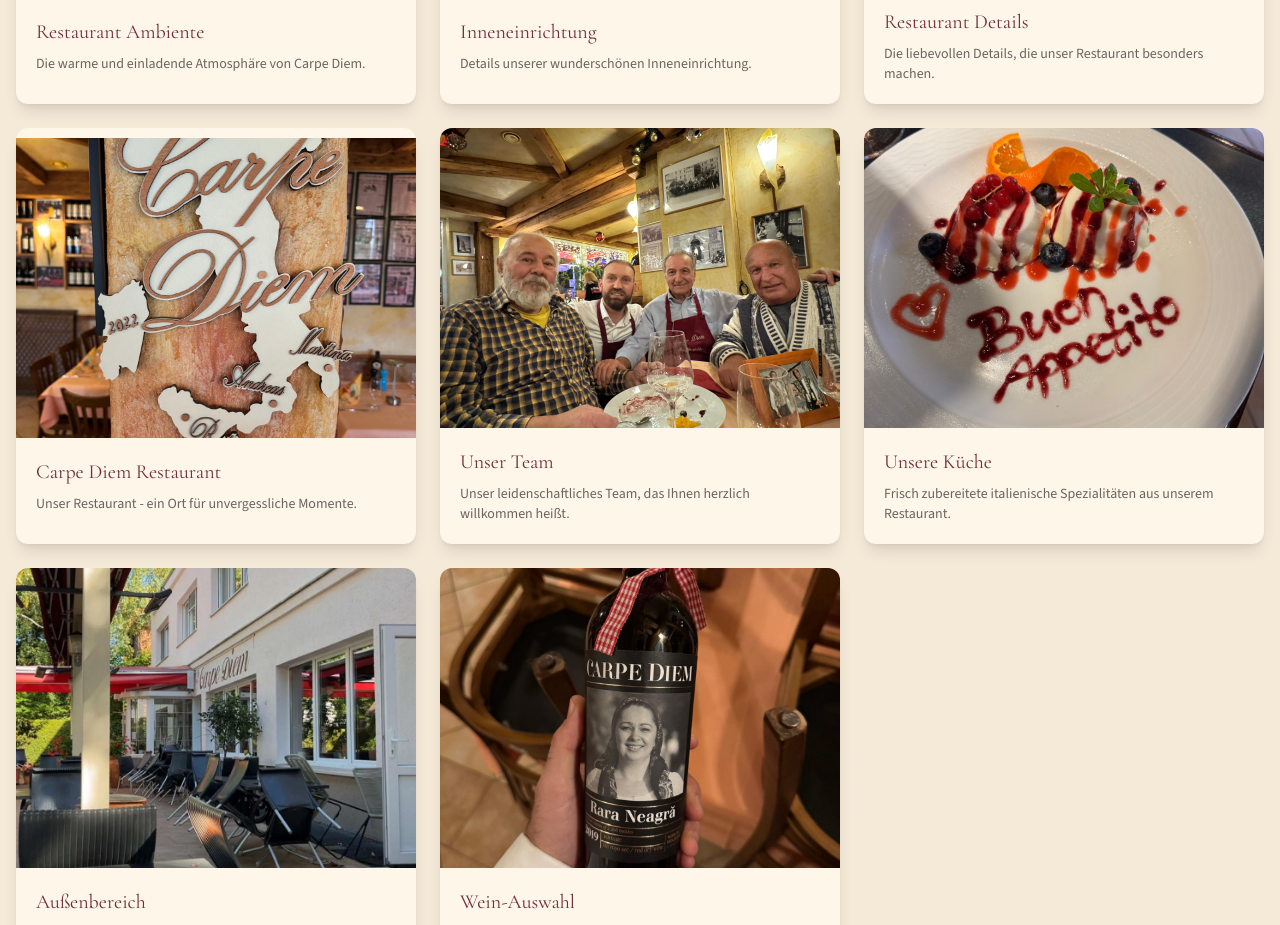
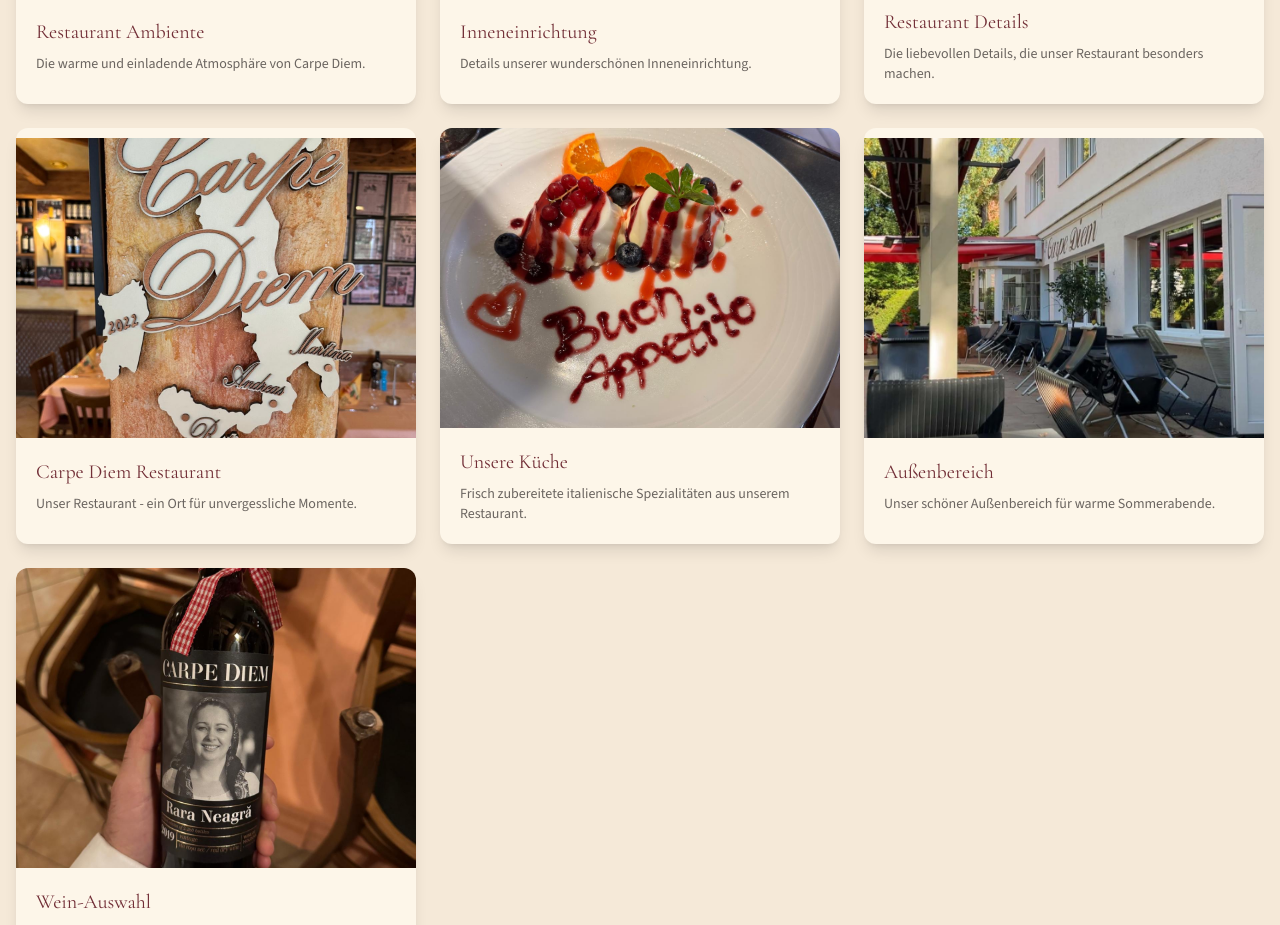
Before and after one commit to Elhamr21/CarpeDiemRestaurant, a Next.js app: page /gallery in a window 1280 px wide. Shown: the part 1087-2012 px from the top of the page. Built offline with nearby package versions, Linux system fonts and the light colour scheme; no server answers.

Commit message:
refactor: remove team card from gallery
Co-Authored-By: Claude Sonnet 4.6 <noreply@anthropic.com>

```diff
--- a/app/gallery/gallery-page-client.tsx
+++ b/app/gallery/gallery-page-client.tsx
@@ -47,12 +47,6 @@ const galleryImages = [
     alt: "Carpe Diem",
     title: "Carpe Diem Restaurant",
     description: "Unser Restaurant - ein Ort für unvergessliche Momente."
-  },
-  {
-    src: "/gallery/collegue.jpeg",
-    alt: "Kollegen",
-    title: "Unser Team",
-    description: "Unser leidenschaftliches Team, das Ihnen herzlich willkommen heißt."
   },
   {
     src: "/gallery/food.jpeg",
--- a/app/gallery/page.tsx
+++ b/app/gallery/page.tsx
@@ -47,12 +47,6 @@ const galleryImages = [
     alt: "Carpe Diem",
     title: "Carpe Diem Restaurant",
     description: "Unser Restaurant - ein Ort für unvergessliche Momente."
-  },
-  {
-    src: "/gallery/collegue.jpeg",
-    alt: "Kollegen",
-    title: "Unser Team",
-    description: "Unser leidenschaftliches Team, das Ihnen herzlich willkommen heißt."
   },
   {
     src: "/gallery/food.jpeg",
```
